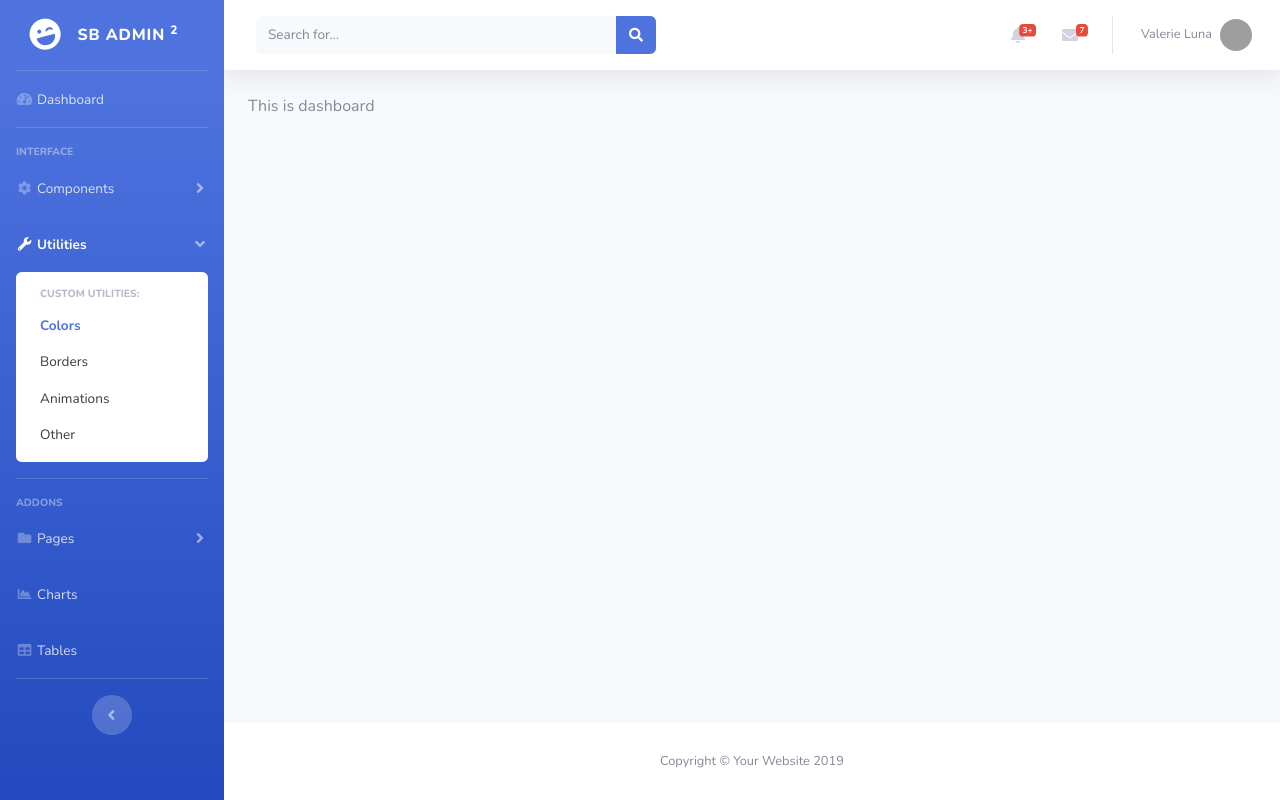
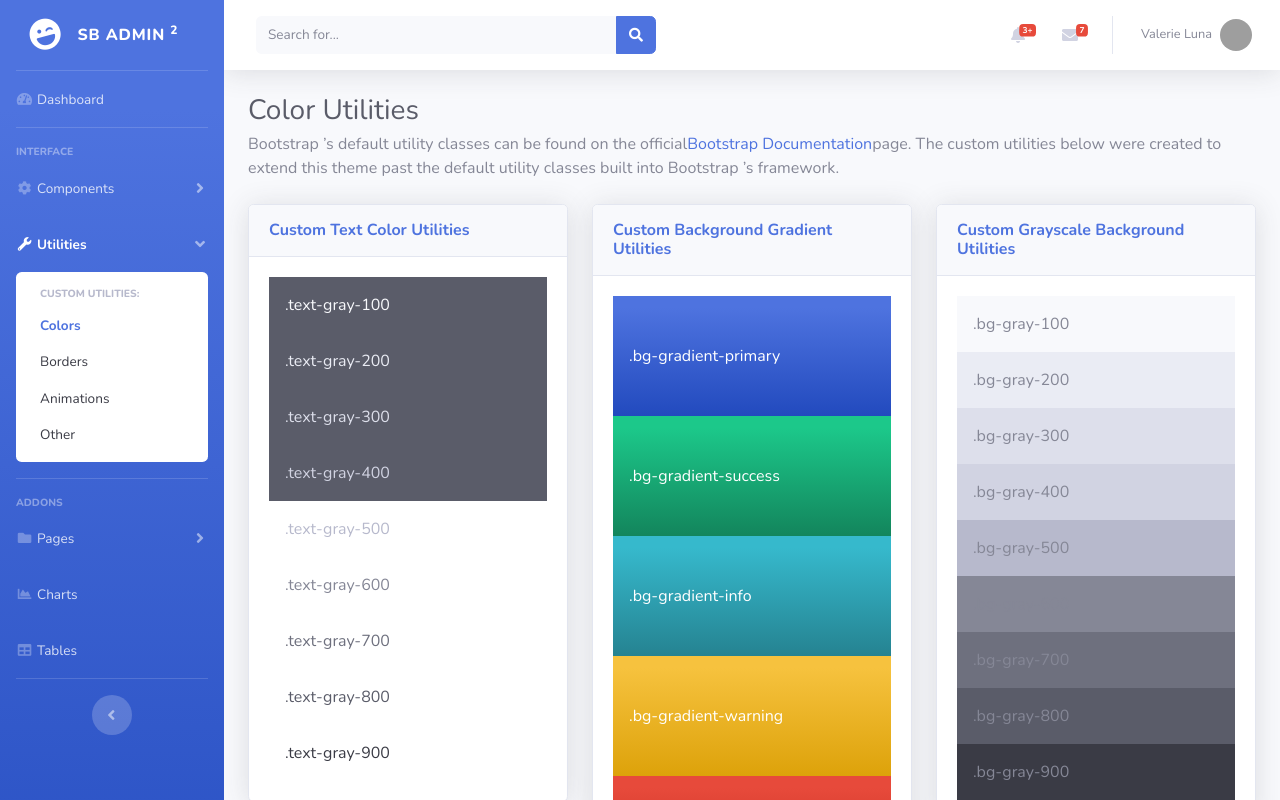
Before and after one commit to bikram-choudhury/sb-admin2-react-tmplate, a React app: page /utilities/colors in a window 1280 px wide. Shown: the top 800 px of the page. Built offline with nearby package versions, Linux system fonts and the light colour scheme; sample sign-in values are in the browser's storage; grey boxes are pictures that could not be loaded.

Commit message:
[IMPL] Color Utilities with testcases

```diff
--- /dev/null
+++ b/src/components/UtilitiesColor/UtilitiesColor.jsx
@@ -0,0 +1,123 @@
+import React, { Fragment } from 'react';
+import { TextColor, GradientColor, GrayscaleBackground } from './_colors';
+
+const UtilitiesColor = _ => {
+
+    return (
+        <Fragment>
+            {/* <!-- Page Heading --> */}
+            <h1 className="h3 mb-1 text-gray-800">Color Utilities</h1>
+            <p className="mb-4">
+                Bootstrap &rsquo;s default utility classes can be found on the official
+              <a href="https://getbootstrap.com/docs">Bootstrap Documentation</a>
+              page. The custom utilities below were created to extend this theme
+              past the default utility classes built into Bootstrap &rsquo;s framework.</p>
+
+            {/* <!-- Content Row --> */}
+            <div className="row">
+
+                {/* <!-- First Column --> */}
+                <div className="col-lg-4">
+
+                    {/* <!-- Custom Text Color Utilities --> */}
+                    <div className="card shadow mb-4">
+                        <div className="card-header py-3">
+                            <h6 className="m-0 font-weight-bold text-primary">
+                                {TextColor.heading}
+                            </h6>
+                        </div>
+                        <div className="card-body">
+                            {
+                                TextColor.list.map(color => {
+                                    return (
+                                        <p
+                                            className={
+                                                `text-gray-${color.width} p-3 ${color.bgClass} m-0`
+                                            } key={color.width}
+                                        >
+                                            .text-gray-{color.width}
+                                        </p>
+                                    )
+                                })
+                            }
+                        </div>
+                    </div>
+
+                    {/* <!-- Custom Font Size Utilities --> */}
+                    <div className="card shadow mb-4">
+                        <div className="card-header py-3">
+                            <h6 className="m-0 font-weight-bold text-primary">
+                                Custom Font Size Utilities
+                            </h6>
+                        </div>
+                        <div className="card-body">
+                            <p className="text-xs">.text-xs</p>
+                            <p className="text-lg mb-0">.text-lg</p>
+                        </div>
+                    </div>
+
+                </div>
+
+                {/* <!-- Second Column --> */}
+                <div className="col-lg-4">
+
+                    {/* <!-- Background Gradient Utilities --> */}
+                    <div className="card shadow mb-4">
+                        <div className="card-header py-3">
+                            <h6 className="m-0 font-weight-bold text-primary">
+                                {GradientColor.heading}
+                            </h6>
+                        </div>
+                        <div className="card-body">
+                            {
+                                GradientColor.list.map(type => {
+                                    return (
+                                        <div className={
+                                            `px-3 py-5 bg-gradient-${type} text-white`
+                                        } key={type}>
+                                            .bg-gradient-{type}
+                                        </div>
+                                    )
+                                })
+                            }
+                        </div>
+                    </div>
+
+                </div>
+
+                {/* <!-- Third Column --> */}
+                <div className="col-lg-4">
+
+                    {/* <!-- Grayscale Utilities --> */}
+                    <div className="card shadow mb-4">
+                        <div className="card-header py-3">
+                            <h6 className="m-0 font-weight-bold text-primary">
+                                {GrayscaleBackground.heading}
+                            </h6>
+                        </div>
+                        <div className="card-body">
+                            {
+                                TextColor.list.map(color => {
+                                    return (
+                                        <p
+                                            className={
+                                                `bg-gray-${color.width} p-3 ${color.bgClass} m-0`
+                                            } key={color.width}
+                                        >
+                                            .bg-gray-{color.width}
+                                        </p>
+                                    )
+                                })
+                            }
+
+                        </div>
+                    </div>
+                </div>
+
+            </div>
+
+        </Fragment>
+    );
+}
+
+export default UtilitiesColor;
--- /dev/null
+++ b/src/components/UtilitiesColor/_colors.js
@@ -0,0 +1,68 @@
+export const TextColor = {
+    heading: 'Custom Text Color Utilities',
+    list: [{
+        width: 100,
+        bgClass: 'bg-dark'
+    }, {
+        width: 200,
+        bgClass: 'bg-dark'
+    }, {
+        width: 300,
+        bgClass: 'bg-dark'
+    }, {
+        width: 400,
+        bgClass: 'bg-dark'
+    }, {
+        width: 500,
+        bgClass: ''
+    }, {
+        width: 600,
+        bgClass: ''
+    }, {
+        width: 700,
+        bgClass: ''
+    }, {
+        width: 800,
+        bgClass: ''
+    }, {
+        width: 900,
+        bgClass: ''
+    }]
+};
+
+export const GrayscaleBackground = {
+    heading: 'Custom Grayscale Background Utilities',
+    list: [{
+        width: 100,
+        bgClass: ''
+    }, {
+        width: 200,
+        bgClass: ''
+    }, {
+        width: 300,
+        bgClass: ''
+    }, {
+        width: 400,
+        bgClass: ''
+    }, {
+        width: 500,
+        bgClass: 'text-white'
+    }, {
+        width: 600,
+        bgClass: 'text-white'
+    }, {
+        width: 700,
+        bgClass: 'text-white'
+    }, {
+        width: 800,
+        bgClass: 'text-white'
+    }, {
+        width: 900,
+        bgClass: 'text-white'
+    }]
+};
+
+export const GradientColor = {
+    heading: 'Custom Background Gradient Utilities',
+    list: [ 'primary', 'success', 'info', 'warning', 'danger' ]
+}
--- a/src/route.js
+++ b/src/route.js
@@ -3,6 +3,7 @@ import React from 'react';
 const Dashboard = React.lazy(() => import("./components/Dashboard/Dashboard"));
 const Buttons = React.lazy(() => import("./components/Buttons/Buttons"));
 const Cards = React.lazy(() => import("./components/Cards/Cards"));
+const UtilitiesColor = React.lazy(() => import("./components/UtilitiesColor/UtilitiesColor"));
 
 const RouteConfig = [{
     heading: '',
@@ -38,7 +39,7 @@ const RouteConfig = [{
         subRoutes: [{
             path: '/colors',
             name: 'Colors',
-            component: Dashboard
+            component: UtilitiesColor
         }, {
             path: '/borders',
             name: 'Borders',
```
Also changed, not shown: src/components/UtilitiesColor/spec.jsx (added, +20 -0 lines).
